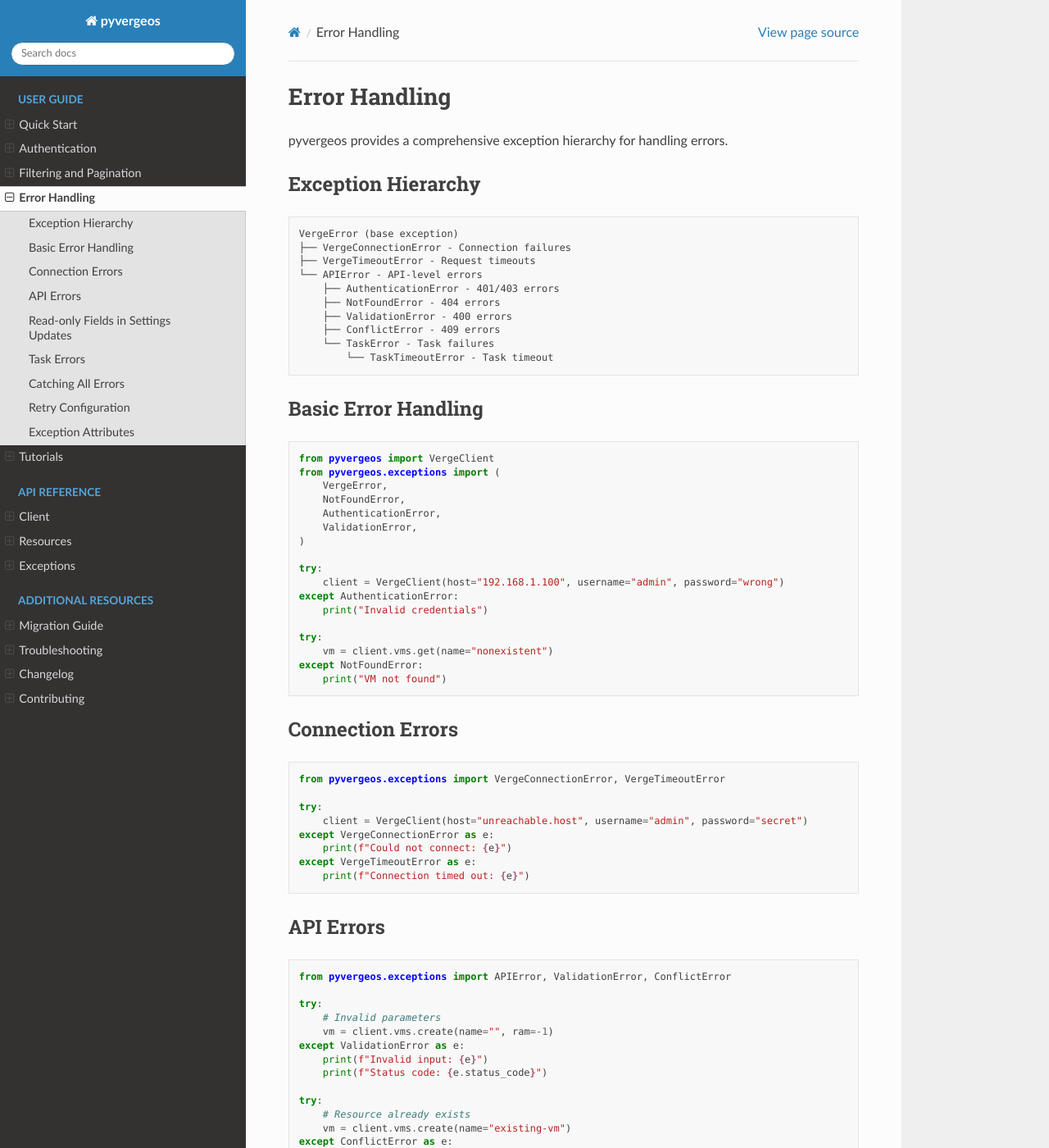
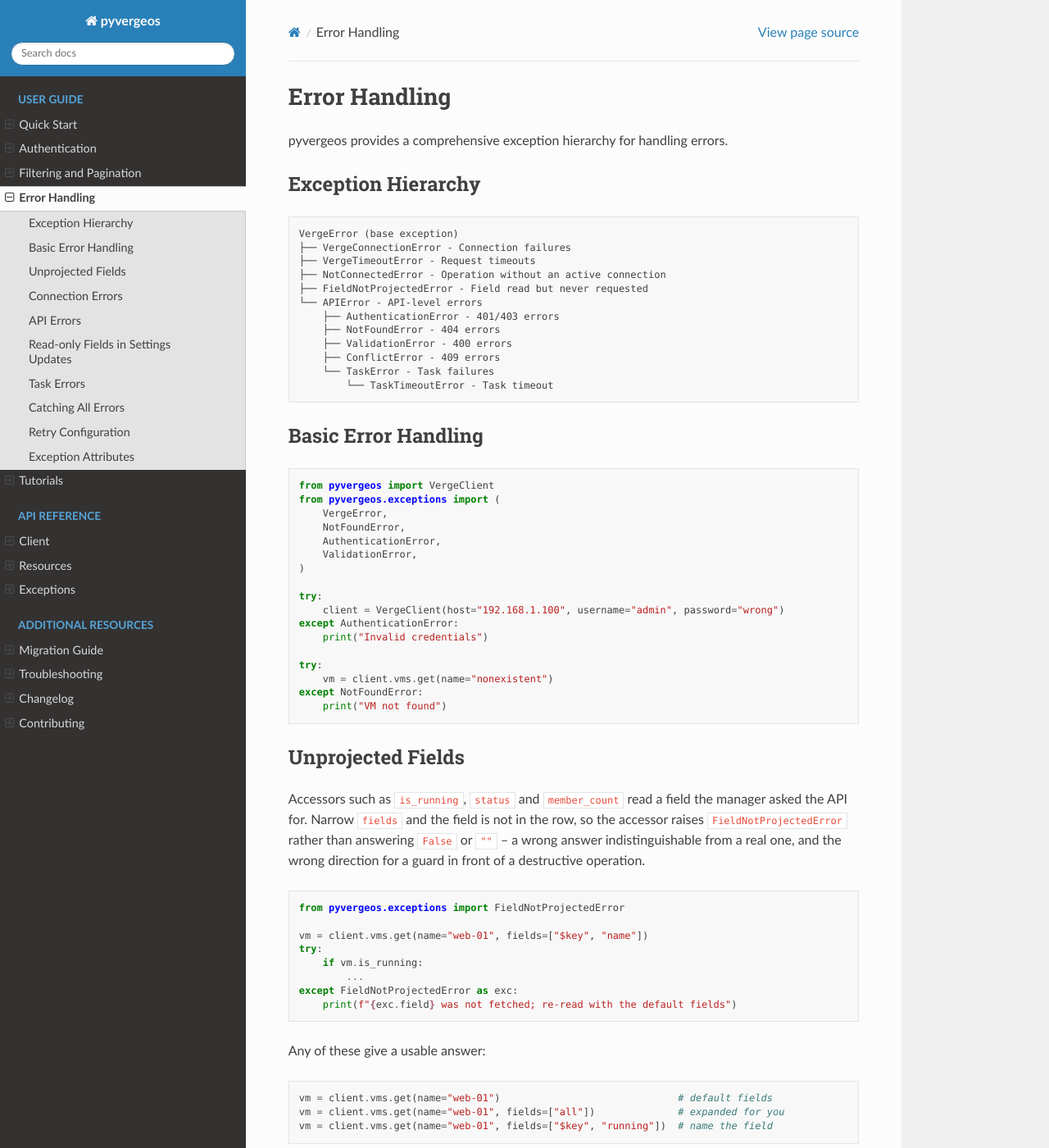
Before and after one commit to verge-io/pyVergeOS, a Sphinx documentation site: the page built from docs/error_handling.rst, in a window 1280 px wide and 1400 px high. Shown: the whole window at 82% size. Built offline with Sphinx 7.4.7 and the Read the Docs theme 3.1.0, drawn with Linux system fonts in a browser that asks for light colours; some of the changed text lies outside the part shown.

Commit message:
docs: document FieldNotProjectedError and the narrowed-projection gotcha
The exception reaches the API reference through `automodule`, but the
hand-maintained hierarchy in error_handling.rst did not list it and nothing
told a reader why an accessor would suddenly raise.

Adds it to the hierarchy alongside NotConnectedError, which was also
missing, and a section covering what to do about it: use the default
fields, pass `all`, or name the field - all three now agree, since a
caller-named alias resolves to the manager's entry rather than to a bare
column of the same name.

Documents the deliberate choice that `getattr(vm, "is_running", None)` and
`hasattr(vm, "is_running")` propagate the exception rather than quietly
answering None/False, and why: an AttributeError subclass would be
swallowed by the dict attribute fallback, and hasattr() would then report
False for a field that exists but was not fetched - the same silent wrong
answer in a new place. Points at `"running" in vm` for callers who want a
non-raising check.

Every code block verified against a 2-node VergeOS 26.1.8 lab.

Co-Authored-By: Claude Opus 5 (1M context) <noreply@anthropic.com>

```diff
--- a/docs/error_handling.rst
+++ b/docs/error_handling.rst
@@ -11,6 +11,8 @@ Exception Hierarchy
    VergeError (base exception)
    ├── VergeConnectionError - Connection failures
    ├── VergeTimeoutError - Request timeouts
+   ├── NotConnectedError - Operation without an active connection
+   ├── FieldNotProjectedError - Field read but never requested
    └── APIError - API-level errors
        ├── AuthenticationError - 401/403 errors
        ├── NotFoundError - 404 errors
@@ -41,6 +43,48 @@ Basic Error Handling
        vm = client.vms.get(name="nonexistent")
    except NotFoundError:
        print("VM not found")
+
+Unprojected Fields
+------------------
+
+Accessors such as ``is_running``, ``status`` and ``member_count`` read a field
+the manager asked the API for. Narrow ``fields`` and the field is not in the
+row, so the accessor raises ``FieldNotProjectedError`` rather than answering
+``False`` or ``""`` -- a wrong answer indistinguishable from a real one, and
+the wrong direction for a guard in front of a destructive operation.
+
+.. code-block:: python
+
+   from pyvergeos.exceptions import FieldNotProjectedError
+
+   vm = client.vms.get(name="web-01", fields=["$key", "name"])
+   try:
+       if vm.is_running:
+           ...
+   except FieldNotProjectedError as exc:
+       print(f"{exc.field} was not fetched; re-read with the default fields")
+
+Any of these give a usable answer:
+
+.. code-block:: python
+
+   vm = client.vms.get(name="web-01")                              # default fields
+   vm = client.vms.get(name="web-01", fields=["all"])              # expanded for you
+   vm = client.vms.get(name="web-01", fields=["$key", "running"])  # name the field
+
+Naming the field is safe even though the API has a ``running`` column of its
+own that is null on every row: the SDK sends the manager's definition of that
+name, not the bare column.
+
+.. note::
+
+   ``FieldNotProjectedError`` is deliberately **not** an ``AttributeError``,
+   so ``getattr(vm, "is_running", None)`` and ``hasattr(vm, "is_running")``
+   propagate it instead of quietly answering ``None``/``False``. Were it an
+   ``AttributeError``, the dict attribute fallback would swallow it and
+   ``hasattr()`` would report ``False`` for a field that exists but was not
+   fetched -- the same silent wrong answer in a new place. Catch the
+   exception, or test membership with ``"running" in vm``.
 
 Connection Errors
 -----------------
```
